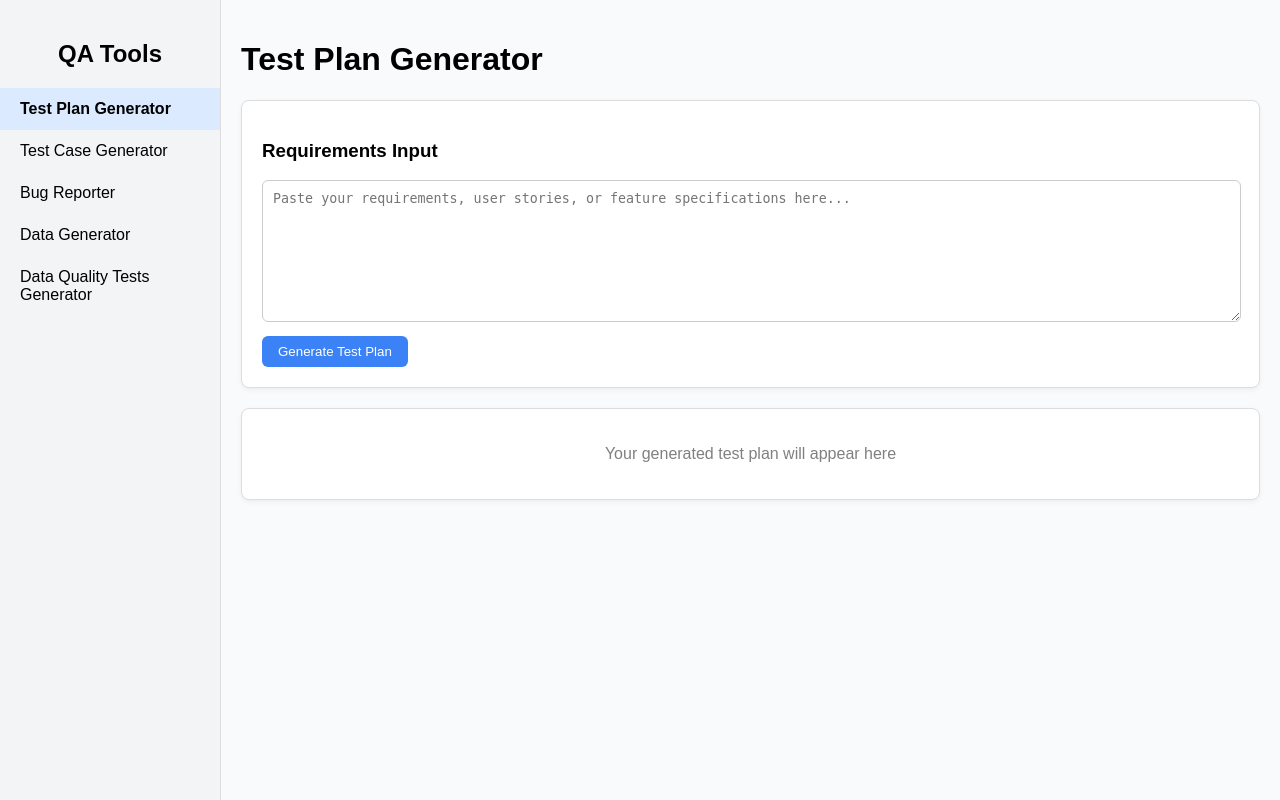
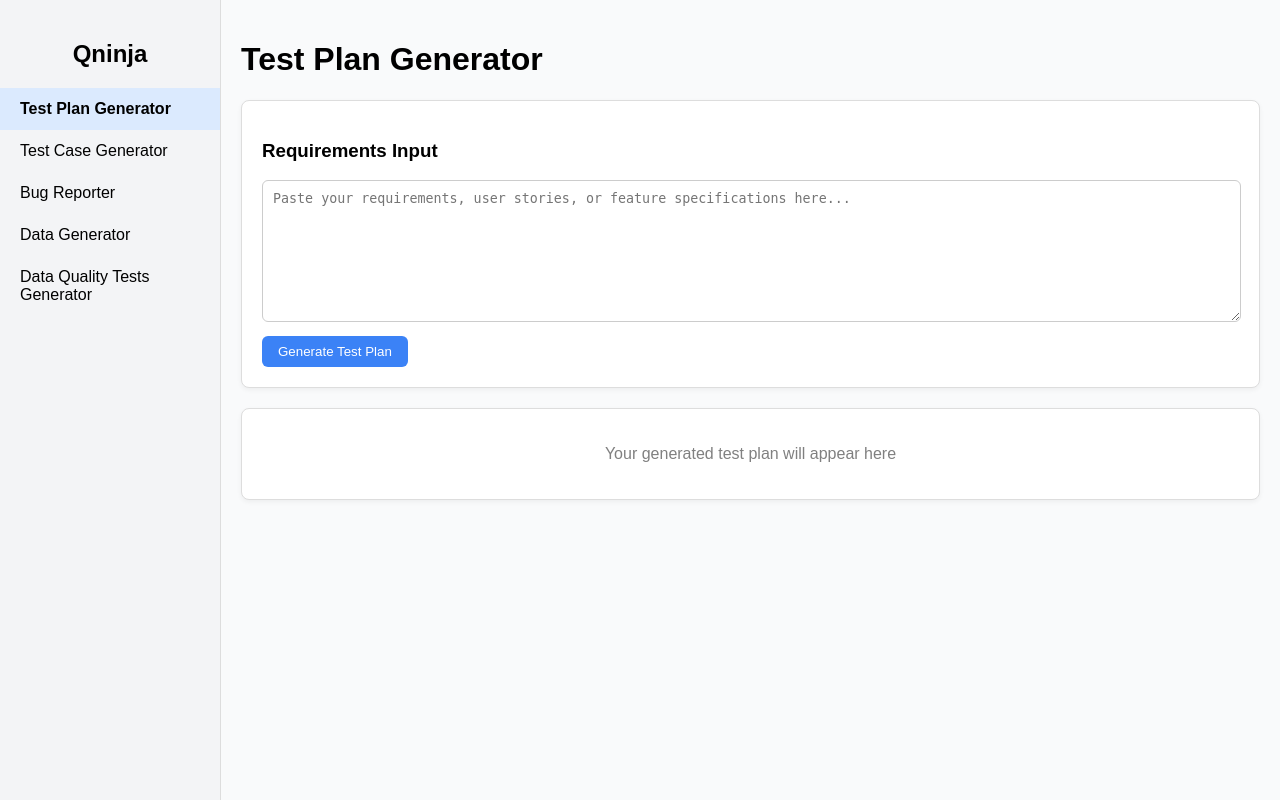
Before and after one commit to Ahmad3bdelHafeez/QC-manual-work-in-future, a Flask app: page / in a window 1280 px wide. Run offline with Flask 2, Linux system fonts and the light colour scheme; some libraries are stand-ins or nearby versions.

Commit message:
Update index.html

```diff
--- a/templates/index.html
+++ b/templates/index.html
@@ -3,7 +3,7 @@
 <head>
   <meta charset="UTF-8">
   <meta name="viewport" content="width=device-width, initial-scale=1.0">
-  <title>QA Tools</title>
+  <title>Qninja</title>
   <style>
     body {
       margin: 0;
@@ -70,7 +70,7 @@
 
   <!-- Sidebar -->
   <div class="sidebar">
-    <h2>QA Tools</h2>
+    <h2>Qninja</h2>
     <ul>
       <li class="active" onclick="showPage('test-plan')">Test Plan Generator</li>
       <li onclick="showPage('test-case')">Test Case Generator</li>
```
